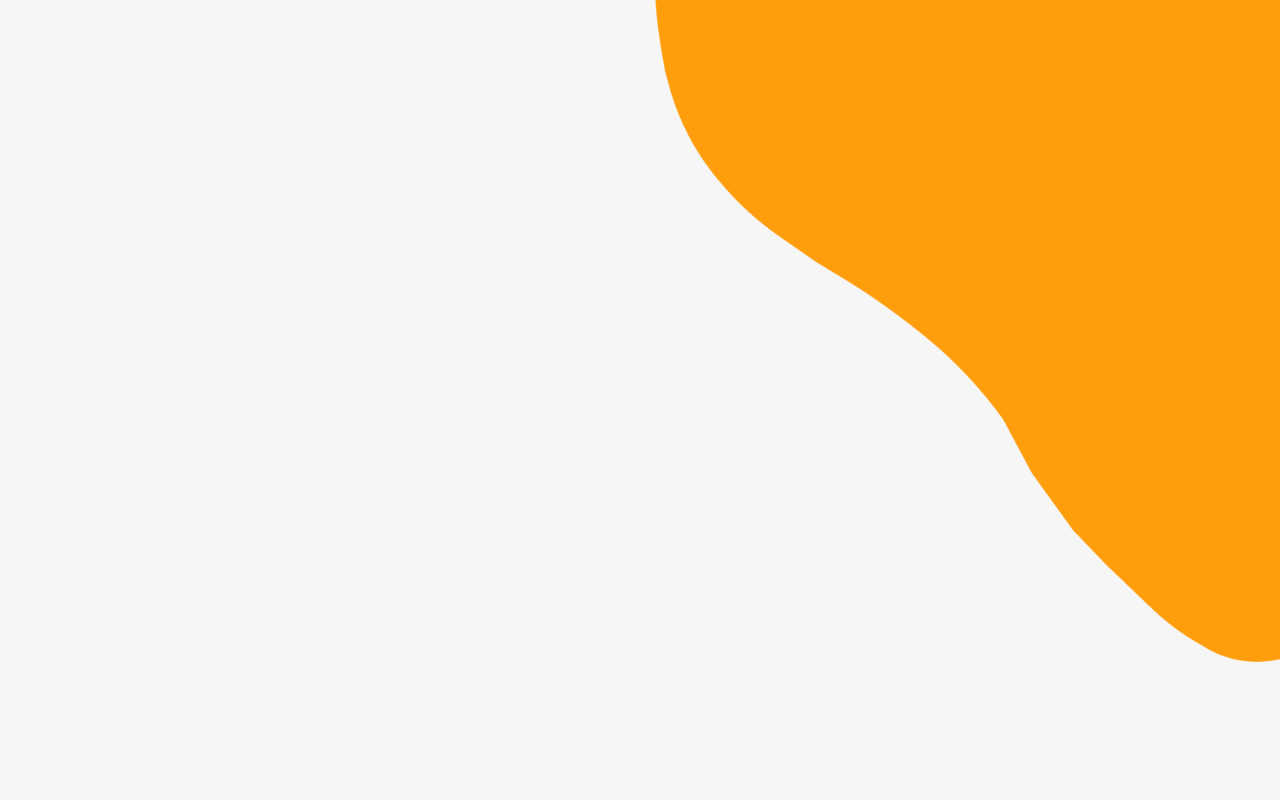
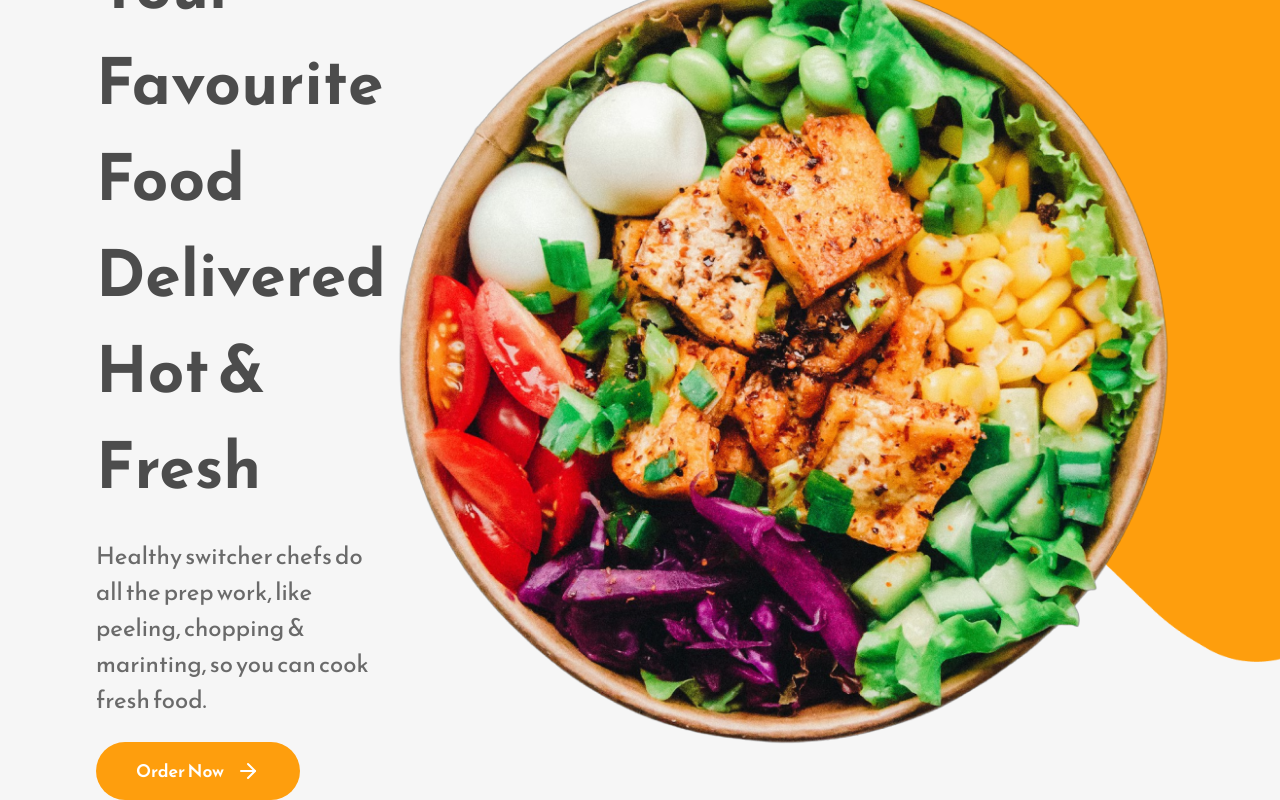
Before and after one commit to afratetlay/react-restaurant-project, a React (Create React App) app: page / in a window 1280 px wide. Shown: the part 200-1000 px from the top of the page. Before the commit the page ends 868 px from the top, so only its background shows below. Built offline with nearby package versions, Linux system fonts and the light colour scheme.

Commit message:
finishing the home page

```diff
--- a/src/Components/Home.js
+++ b/src/Components/Home.js
@@ -12,6 +12,21 @@ const Home = () => {
         <div className="home-bannerImage-container">
           <img src={BannerBackground} alt="" />
         </div>
+        <div className="home-text-section">
+          <h1 className="primary-heading">
+            Your Favourite Food Delivered Hot & Fresh
+          </h1>
+          <p className="primary-text">
+            Healthy switcher chefs do all the prep work, like peeling, chopping
+            & marinting, so you can cook fresh food.
+          </p>
+          <button className="secondary-button">
+            Order Now <FiArrowRight />
+          </button>
+        </div>
+        <div className="home-image-container">
+          <img src={BannerImage} alt="" />
+        </div>
       </div>
     </div>
   );
```
